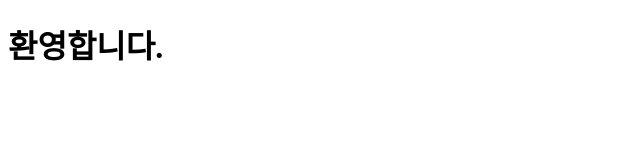
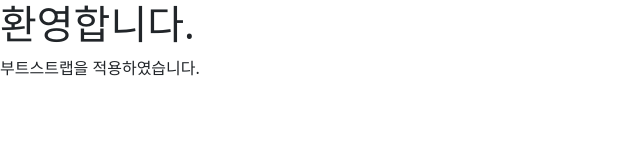
Before and after one commit to Fromredtoviolet/fromredtoviolet.github.io, a plain HTML site: page docs/index.html in a window 1280 px wide. Shown: the whole page, without its empty margins (0-640 px from the left). Drawn offline with nearby package versions, Linux system fonts and the light colour scheme.

Commit message:
부트스트랩 적용

```diff
--- a/docs/index.html
+++ b/docs/index.html
@@ -3,8 +3,11 @@
 <head>
     <meta charset="UTF-8">
     <title>메인페이지</title>
+    <link href="https://cdn.jsdelivr.net/npm/bootstrap@5.2.3/dist/css/bootstrap.min.css" rel="stylesheet">
 </head>
 <body>
     <h1>환영합니다.</h1>
+    <p>부트스트랩을 적용하였습니다.</p>
+    <script src="https://cdn.jsdelivr.net/npm/bootstrap@5.2.3/dist/js/bootstrap.bundle.min.js"></script>
 </body>
 </html>
```
